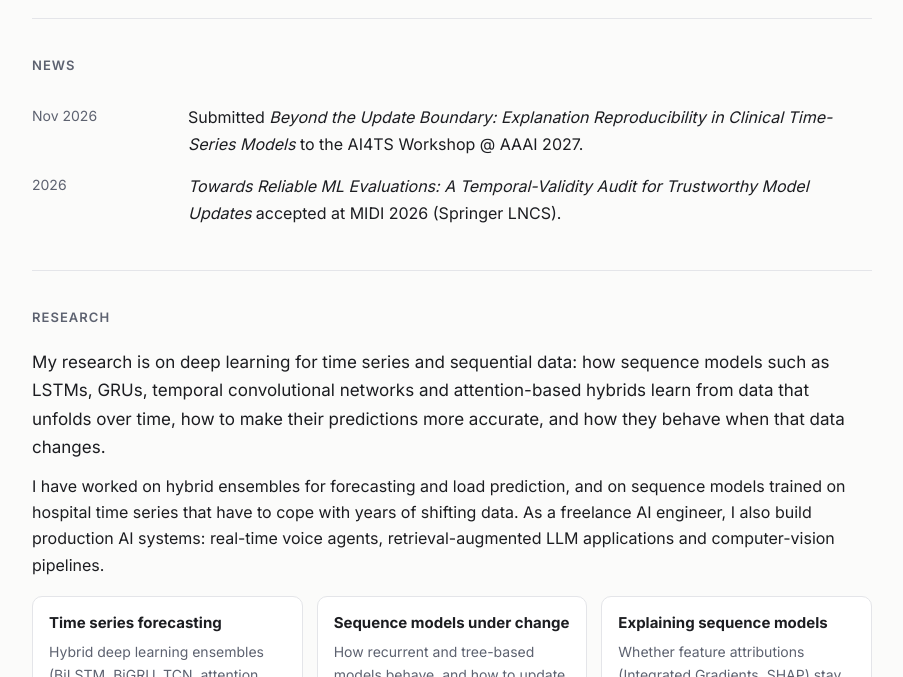
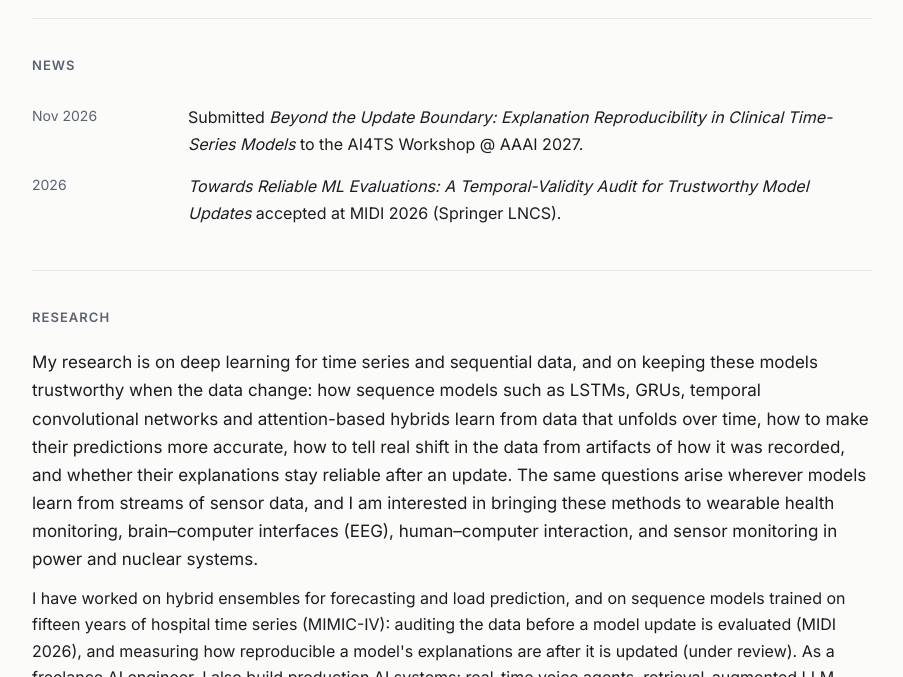
Before and after one commit to empresst/empresst.github.io, a plain HTML site: page index.html in a window 1280 px wide. Shown: the part 275-952 px from the top of the page, without its empty margins (188-1091 px from the left). Drawn offline with Linux system fonts and the light colour scheme.

Commit message:
Update research intro: trustworthy AI, data shift, sensor-data interests

```diff
--- a/index.html
+++ b/index.html
@@ -4,7 +4,7 @@
 <meta charset="utf-8">
 <meta name="viewport" content="width=device-width, initial-scale=1">
 <title>Fatema Tamanna</title>
-<meta name="description" content="Fatema Tamanna: freelance AI engineer and ML/DL researcher working on deep learning for time series and sequential data, and on AI agents and LLM applications.">
+<meta name="description" content="Fatema Tamanna: freelance AI engineer and ML/DL researcher working on deep learning for time series and sequential data, trustworthy and explainable AI under data shift, and on AI agents and LLM applications.">
 <meta property="og:title" content="Fatema Tamanna">
 <meta property="og:description" content="Freelance AI engineer and ML/DL researcher: time series and sequential modelling, AI agents and LLM applications.">
 <meta property="og:image" content="https://empresst.github.io/images/avatar.jpg">
@@ -56,12 +56,12 @@
 
 <section id="research">
   <h2>Research</h2>
-  <p class="lead">My research is on deep learning for time series and sequential data: how sequence models such as LSTMs, GRUs, temporal convolutional networks and attention-based hybrids learn from data that unfolds over time, how to make their predictions more accurate, and how they behave when that data changes.</p>
-  <p>I have worked on hybrid ensembles for forecasting and load prediction, and on sequence models trained on hospital time series that have to cope with years of shifting data. As a freelance AI engineer, I also build production AI systems: real-time voice agents, retrieval-augmented LLM applications and computer-vision pipelines.</p>
+  <p class="lead">My research is on deep learning for time series and sequential data, and on keeping these models trustworthy when the data change: how sequence models such as LSTMs, GRUs, temporal convolutional networks and attention-based hybrids learn from data that unfolds over time, how to make their predictions more accurate, how to tell real shift in the data from artifacts of how it was recorded, and whether their explanations stay reliable after an update. The same questions arise wherever models learn from streams of sensor data, and I am interested in bringing these methods to wearable health monitoring, brain–computer interfaces (EEG), human–computer interaction, and sensor monitoring in power and nuclear systems.</p>
+  <p>I have worked on hybrid ensembles for forecasting and load prediction, and on sequence models trained on fifteen years of hospital time series (MIMIC-IV): auditing the data before a model update is evaluated (MIDI 2026), and measuring how reproducible a model's explanations are after it is updated (under review). As a freelance AI engineer, I also build production AI systems: real-time voice agents, retrieval-augmented LLM applications and computer-vision pipelines.</p>
   <div class="focus">
     <div><b>Time series forecasting</b>Hybrid deep learning ensembles (BiLSTM, BiGRU, TCN, attention, XGBoost) for forecasting and load prediction.</div>
-    <div><b>Sequence models under change</b>How recurrent and tree-based models behave, and how to update them, when sequential data drifts over time.</div>
-    <div><b>Explaining sequence models</b>Whether feature attributions (Integrated Gradients, SHAP) stay stable when a model is updated.</div>
+    <div><b>Real shift vs recording change</b>Auditing whether apparent drift in sequential data is real change or an artifact of the recording process, before a model update is evaluated.</div>
+    <div><b>Trustworthy explanations</b>Whether feature attributions (Integrated Gradients, SHAP) stay reproducible across seeds, learning rates and frozen layers when a model is updated.</div>
   </div>
 </section>
 
```
